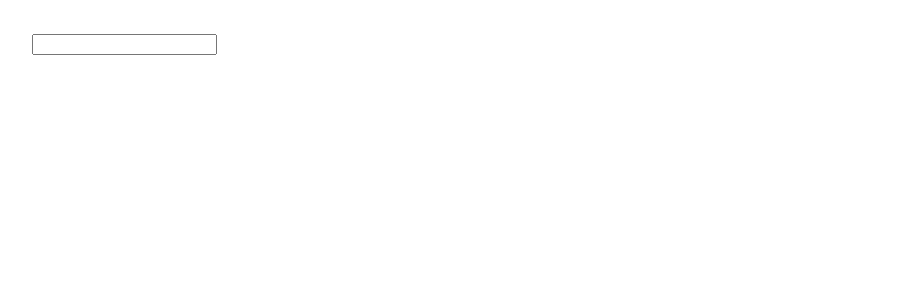
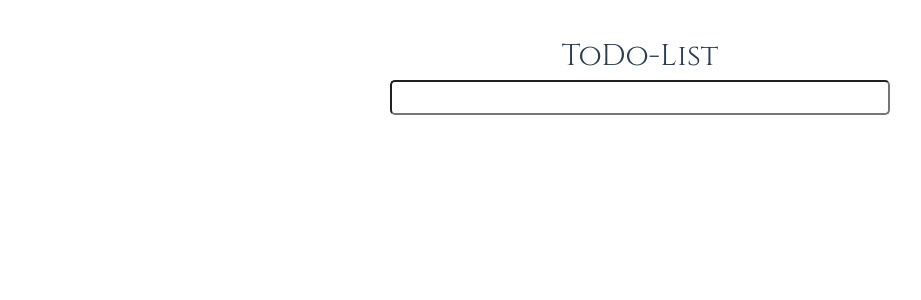
Before and after one commit to GioMoreira/ToDo-List---Vue3, a Vue app: page / in a window 1280 px wide. Shown: the top 300 px of the page, without its empty margins (0-921 px from the left). Built offline with nearby package versions, Linux system fonts and the light colour scheme.

Commit message:
initial style

```diff
--- a/index.html
+++ b/index.html
@@ -5,9 +5,11 @@
     <link rel="icon" href="/favicon.ico" />
     <meta name="viewport" content="width=device-width, initial-scale=1.0" />
     <title>Vite App</title>
+
   </head>
   <body>
     <div id="app"></div>
+
     <script type="module" src="/src/main.js"></script>
   </body>
 </html>
--- a/src/assets/main.css
+++ b/src/assets/main.css
@@ -1,4 +1,6 @@
 @import "./base.css";
+@import url('https://fonts.googleapis.com/css2?family=Cinzel&display=swap');
+
 
 #app {
 
--- a/src/components/TodoList.vue
+++ b/src/components/TodoList.vue
@@ -1,43 +1,88 @@
 <template lang="">
-    <input type="text" @change="addToList" v-model="text">
+  <div class="todo-list">
+    <h1>ToDo-List</h1>
+    <input class="text-field" type="text" @change="addToList" v-model="text" />
     <ul>
       <li v-for="(item, index) in list" ::key="index">
-           <span>{{item}}</span>
-           <span @click="deleteFromList(index)"> || delete</span>
+        <span>{{ item }}</span>
+        <span class="delete-btn" @click="deleteFromList(index)"> X </span>
       </li>
     </ul>
+  </div>
 </template>
 
+
 <script>
+
 export default {
   data() {
     return {
       list: [],
-            text: ''
-        }
+      text: "",
+    };
   },
 
   created() {
-        this.list = JSON.parse(localStorage.getItem('list')) || []; // JSON.parse -> string para array
+    this.list = JSON.parse(localStorage.getItem("list")) || []; // JSON.parse -> string para array
   },
   methods: {
     addToList() {
       this.list.unshift(this.text); //adiciona como primeiro elemento da lista
       this.updateLocalStorage();
-            this.text = '';
+      this.text = "";
     },
     deleteFromList(index) {
       this.list.splice(index, 1);
       this.updateLocalStorage();
-
     },
     updateLocalStorage() {
-            localStorage.setItem('list', JSON.stringify(this.list));  // JSON.stringfy -> array para string
-        }
-    }
-}
+      localStorage.setItem("list", JSON.stringify(this.list)); // JSON.stringfy -> array para string
+    },
+  },
+};
 </script>
 
-<style lang="">
+<style>
+    .todo-list{
+        max-width: 500px;
+        margin: auto;
+
+    }
+
+    h1 {
+        text-align: center;
+        font-family: 'Cinzel', serif;
+    }
+
+    .text-field {
+        width: 100%;
+        height: 35px;
+        margin-bottom: 15px;
+        border-radius: 5px;
+    }
+
+    ul {
+        list-style: none;
+        padding: 0;
+    }
+
+    li {
+        display: flex;
+        justify-content: space-between;
+        margin-bottom: 5px;
+        font-family: sans-serif;
+    }
+
+    .delete-btn {
+        background: grey;
+        border: 1px solid white;
+        width: 18px;
+        padding: 2px;
+        border-radius: 3px;
+        display: flex;
+        justify-content: center;
+        font-weight: bold;
+        margin-left: 8px ;
+    }
 
 </style>
```
Lines whose indentation alone changed are shown as unchanged.
